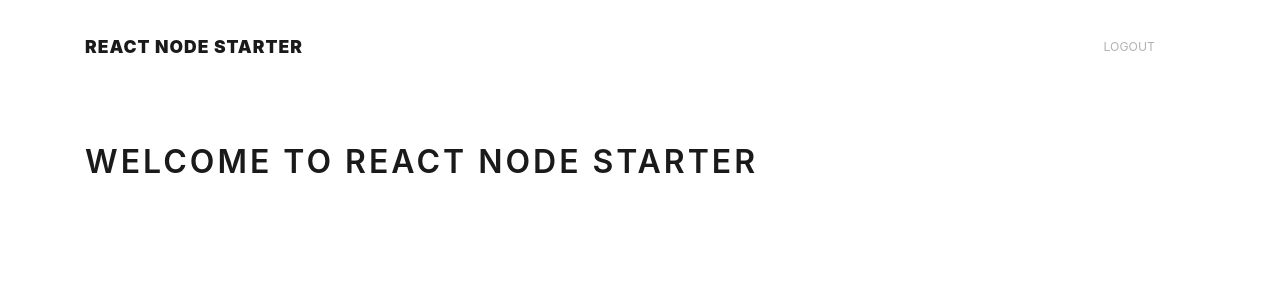
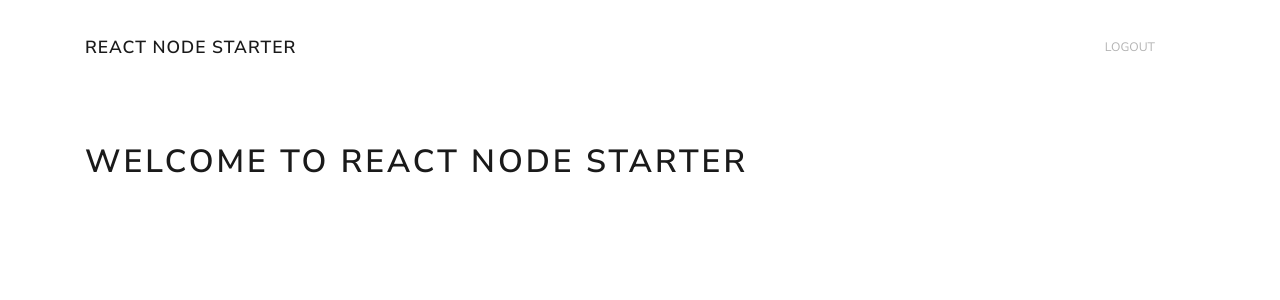
Before and after one commit to murerkinn/react-commerce, a React (Create React App) app in the folder frontend/: page / in a window 1280 px wide. Shown: the top 300 px of the page. Built offline with nearby package versions, Linux system fonts and the light colour scheme; no server answers.

Commit message:
Update index.css

```diff
--- a/frontend/src/index.css
+++ b/frontend/src/index.css
@@ -1,13 +1,3 @@
-body {
-  margin: 0;
-  font-family: -apple-system, BlinkMacSystemFont, 'Segoe UI', 'Roboto', 'Oxygen',
-    'Ubuntu', 'Cantarell', 'Fira Sans', 'Droid Sans', 'Helvetica Neue',
-    sans-serif;
-  -webkit-font-smoothing: antialiased;
-  -moz-osx-font-smoothing: grayscale;
+main {
+  min-height: 80vh;
 }
-
-code {
-  font-family: source-code-pro, Menlo, Monaco, Consolas, 'Courier New',
-    monospace;
-}
```
